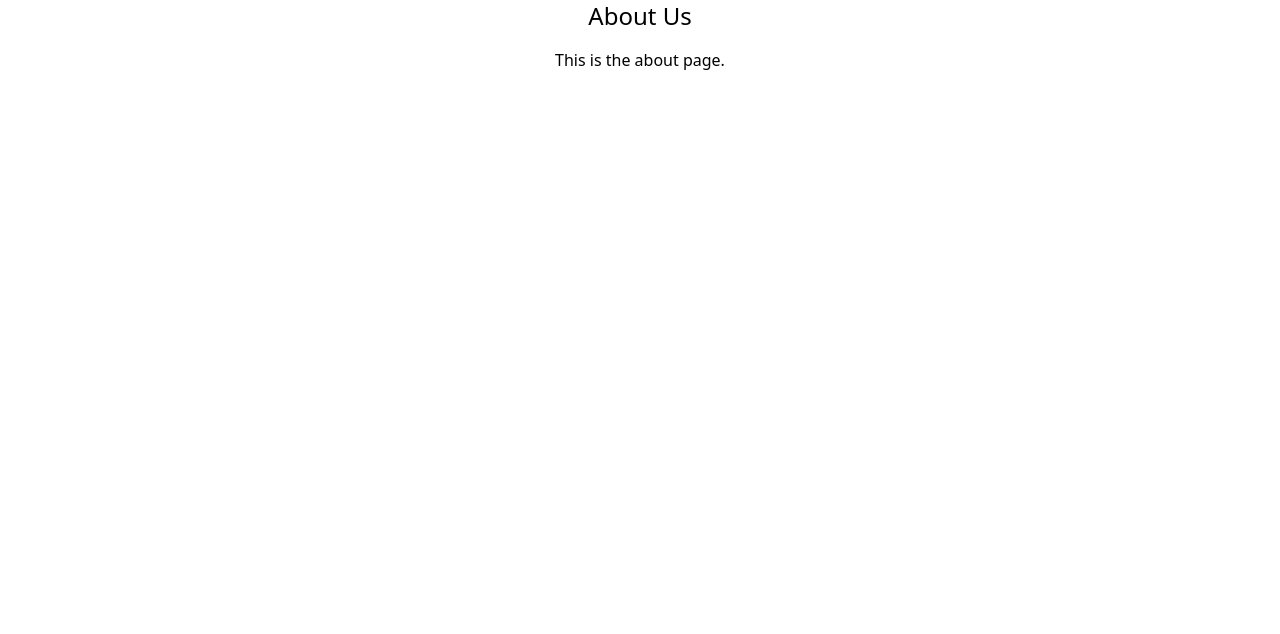
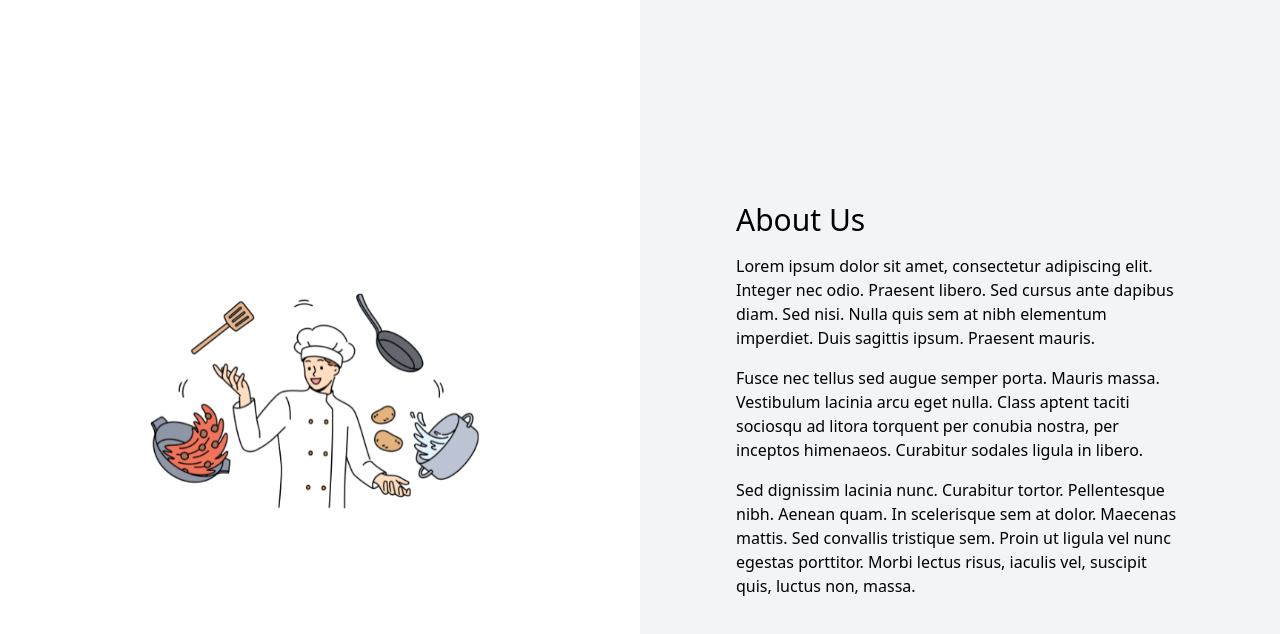
Before and after one commit to nurayarisoy/home-cooking, a Next.js app: page /about in a window 1280 px wide. Shown: the top 634 px of the page. Built offline with nearby package versions, Linux system fonts and the light colour scheme.

Commit message:
added about

```diff
--- a/src/pages/about.js
+++ b/src/pages/about.js
@@ -1,11 +1,34 @@
-// pages/about.js
-const About = () => {
-    return (
-      <div className="flex flex-col items-center justify-center">
-        <h2 className="text-2xl mb-4">About Us</h2>
-        <p>This is the about page.</p>
+import Head from 'next/head';
+
+export default function About() {
+  return (
+    <div className="flex flex-col md:flex-row min-h-screen bg-gray-100">
+      <Head>
+        <title>About Us</title>
+        <link rel="icon" href="/favicon.ico" />
+      </Head>
+      <div className="md:w-1/2 h-64 md:h-auto bg-cover bg-center" style={{ backgroundImage: "url('/chef.png')" }}>
+        {/* Alternatif olarak, img etiketi kullanılabilir */}
+        {/* <img src="/path-to-your-image.jpg" alt="About Image" className="w-full h-full object-cover" /> */}
       </div>
-    );
-  };
-
-  export default About;
+      <div className="flex items-center justify-center w-full md:w-1/2 p-8">
+        <div className="w-full max-w-md">
+          <h2 className="text-3xl mb-4">About Us</h2>
+          <p className="mb-4">
+            Lorem ipsum dolor sit amet, consectetur adipiscing elit. Integer nec odio. Praesent libero. Sed cursus ante dapibus diam.
+            Sed nisi. Nulla quis sem at nibh elementum imperdiet. Duis sagittis ipsum. Praesent mauris.
+          </p>
+          <p className="mb-4">
+            Fusce nec tellus sed augue semper porta. Mauris massa. Vestibulum lacinia arcu eget nulla. Class aptent taciti sociosqu ad
+            litora torquent per conubia nostra, per inceptos himenaeos. Curabitur sodales ligula in libero.
+          </p>
+          <p>
+            Sed dignissim lacinia nunc. Curabitur tortor. Pellentesque nibh. Aenean quam. In scelerisque sem at dolor. Maecenas mattis.
+            Sed convallis tristique sem. Proin ut ligula vel nunc egestas porttitor. Morbi lectus risus, iaculis vel, suscipit quis,
+            luctus non, massa.
+          </p>
+        </div>
+      </div>
+    </div>
+  );
+}
```
